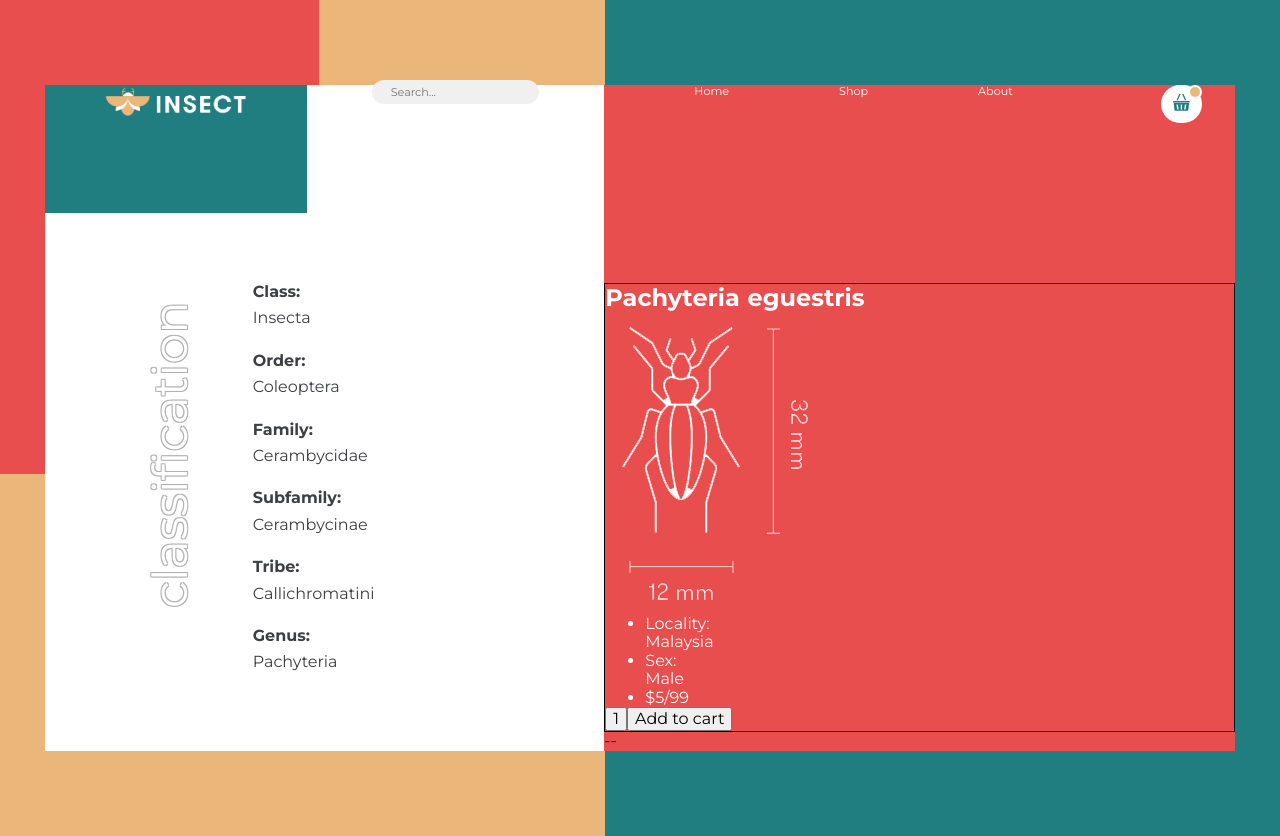
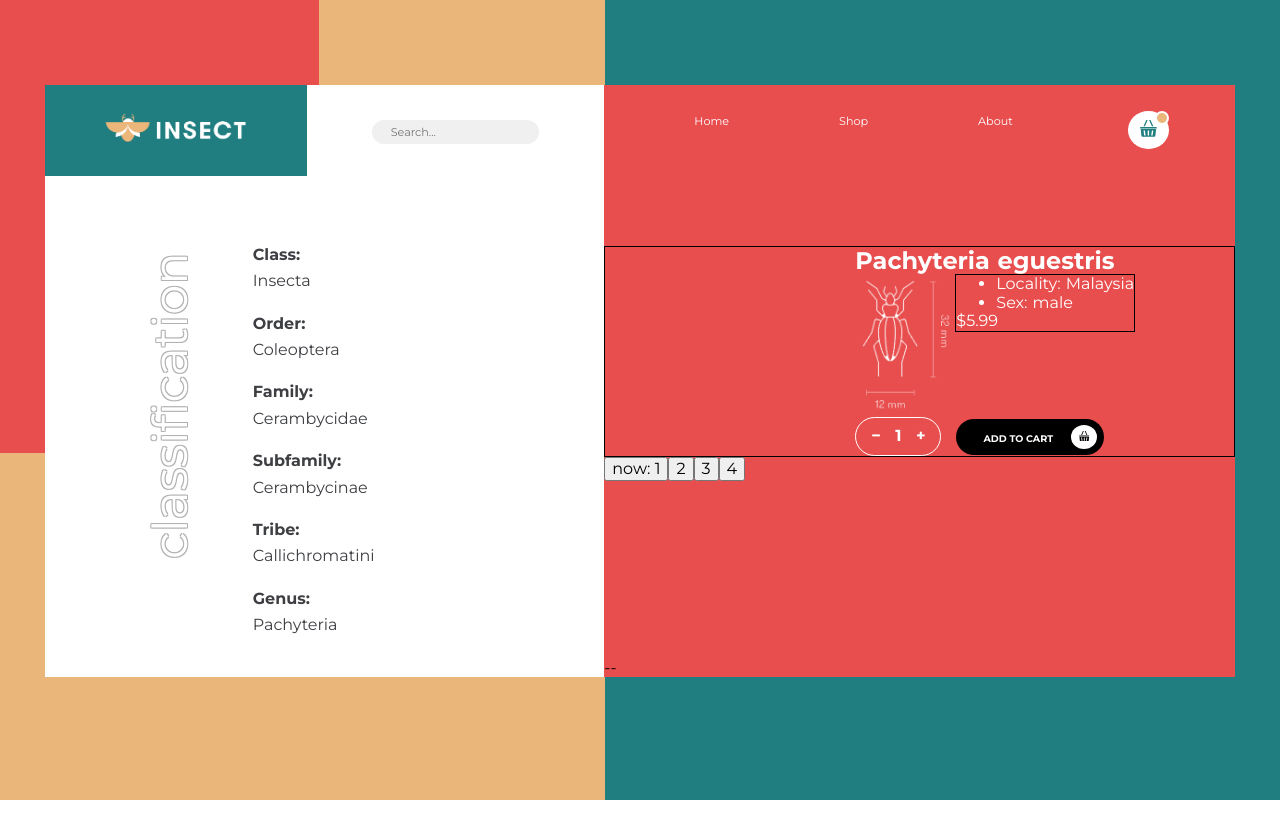
Before and after one commit to llChimerall/nuxttest, a Nuxt app: page /bugtest in a window 1280 px wide. After the commit the page ends 800 px from the top, so only its background shows below. Built offline with nearby package versions, Linux system fonts and the light colour scheme.

Commit message:
add Bcounter.vue, add style for components

```diff
--- a/components/Bcart.vue
+++ b/components/Bcart.vue
@@ -1,32 +1,46 @@
 <template>
   <div class="bcart">
-    <button class="bcarticon">
-      <svg class="carticon" xmlns="http://www.w3.org/2000/svg" xmlns:xlink="http://www.w3.org/1999/xlink" aria-hidden="true" focusable="false" style="-ms-transform: rotate(360deg); -webkit-transform: rotate(360deg); transform: rotate(360deg);" preserveAspectRatio="xMidYMid meet" viewBox="0 0 512 512"><path d="M405.3 192L320 0h-42.7l85.3 192h42.7zM234.7 0H192l-85.3 192h42.7L234.7 0zm-192 469.3c0 23.5 19.1 42.7 42.7 42.7h341.3c23.5 0 42.7-19.1 42.7-42.7l21.3-192H21.3l21.4 192zm320-149.3h42.7L384 469.3h-42.7L362.7 320zm-128 0h42.7v149.3h-42.7V320zm-85.4 0l21.3 149.3H128L106.7 320h42.6zm341.4-106.7H21.3C9.5 213.3 0 222.9 0 234.7V256h512v-21.3c0-11.8-9.5-21.4-21.3-21.4z"/></svg>
+    <button
+      class="bcarticon"
+      :class="{bcarticon_add: add, bcarticon_small: small}"
+      >
+      <svg
+      class="carticon"
+      :class="{carticon_small: small}"
+      xmlns="http://www.w3.org/2000/svg" xmlns:xlink="http://www.w3.org/1999/xlink" aria-hidden="true" focusable="false" style="-ms-transform: rotate(360deg); -webkit-transform: rotate(360deg); transform: rotate(360deg);" preserveAspectRatio="xMidYMid meet" viewBox="0 0 512 512"><path d="M405.3 192L320 0h-42.7l85.3 192h42.7zM234.7 0H192l-85.3 192h42.7L234.7 0zm-192 469.3c0 23.5 19.1 42.7 42.7 42.7h341.3c23.5 0 42.7-19.1 42.7-42.7l21.3-192H21.3l21.4 192zm320-149.3h42.7L384 469.3h-42.7L362.7 320zm-128 0h42.7v149.3h-42.7V320zm-85.4 0l21.3 149.3H128L106.7 320h42.6zm341.4-106.7H21.3C9.5 213.3 0 222.9 0 234.7V256h512v-21.3c0-11.8-9.5-21.4-21.3-21.4z"/></svg>
     </button>
   </div>
 </template>
 
 <script>
+export default {
+		props: ['add', 'small']
+	}
 </script>
 
-<style>
+<style scoped>
 .bcart {
   text-align: center;
+  display: inline-block;
 }
 
 .bcarticon {
   border: 0px solid yellow;
-  border-radius: 300px;
+  border-radius: 50%;
   padding: 9px 12px;
   background: #ffffff;
   position: relative;
 }
 
-.bcarticon:before {
+.bcarticon_small {
+  padding: 6px 8px;
+}
+
+.bcarticon_add:before {
   content: '';
   position: absolute;
   border: 2px solid #ffffff;
-  border-radius: 200px;
+  border-radius: 50%;
   padding: 5px 5px;
   background: #ebb679;
   right: 0;
@@ -38,4 +52,10 @@
   width: 1.5em;
   height: 1.5em;
 }
+
+.carticon_small {
+  width: 1.1em;
+  height: 1.1em;
+  fill: black;
+}
 </style>
--- /dev/null
+++ b/components/Bcounter.vue
@@ -0,0 +1,53 @@
+<template>
+  <div class="bcounter">
+    <button class="click" @click="minusone">&minus;</button>
+    <span class="counter">{{ counter }}</span>
+    <button class="click" @click="plusone">&plus;</button>
+  </div>
+</template>
+
+<script>
+export default {
+  data: () => ({
+    counter: 1,
+  }),
+
+  methods: {
+    plusone() {
+      if (this.counter < 5) {
+        this.counter += 1
+      }
+    },
+    minusone() {
+      if (this.counter > 0) {
+        this.counter -= 1
+      }
+    }
+  }
+}
+</script>
+
+<style scoped>
+.bcounter {
+  border: 1px solid #fff;
+  border-radius: 300px;
+  padding: 5px;
+  display: inline-block;
+  font-weight: bold;
+}
+
+.click {
+  -webkit-appearance: none;
+  border: none;
+  background: none;
+  color: #fff;
+  font-weight: bold;
+  padding: 4px 10px;
+}
+
+.counter {
+  display: inline-block;
+  min-width: 15px;
+  text-align: center;
+}
+</style>
--- a/components/Bdescrib.vue
+++ b/components/Bdescrib.vue
@@ -1,18 +1,12 @@
 <template>
   <div class="bdescrib">
     <ul class="uldescrib">
-      <li>Class:</li>
-      <p>Insecta</p>
-      <li>Order:</li>
-      <p>Coleoptera</p>
-      <li>Family:</li>
-      <p>Cerambycidae</p>
-      <li>Subfamily:</li>
-      <p>Cerambycinae</p>
-      <li>Tribe:</li>
-      <p>Callichromatini</p>
-      <li>Genus:</li>
-      <p>Pachyteria</p>
+      <li>Class:<span>Insecta</span></li>
+      <li>Order:<span>Coleoptera</span></li>
+      <li>Family:<span>Cerambycidae</span></li>
+      <li>Subfamily:<span>Cerambycinae</span></li>
+      <li>Tribe:<span>Callichromatini</span></li>
+      <li>Genus:<span>Pachyteria</span></li>
     </ul>
   </div>
 </template>
@@ -35,9 +29,11 @@
   font-weight: bold;
 }
 
-.uldescrib p {
+.uldescrib span {
   margin: 0;
   padding-top: 0.5em;
   padding-bottom: 1.5em;
+  display: block;
+  font-weight: normal;
 }
 </style>
--- a/components/Blogo.vue
+++ b/components/Blogo.vue
@@ -1,6 +1,6 @@
 <template>
   <div class="blogo">
-    <a href="#"><img class="bpiclogo" src="/pics/blogo.png" alt="Логотип"></a>
+    <a class="logosrc" href="#"><img class="bpiclogo" src="/pics/blogo.png" alt="Логотип"></a>
   </div>
 </template>
 
@@ -8,13 +8,19 @@
 
 </script>
 
-<style>
+<style scoped>
 .blogo {
   background-color: #217e80;
   height: 100%;
   text-align: center;
 }
 
+.logosrc {
+  display: block;
+  padding-top: 26px;
+  padding-bottom: 26px;
+}
+
 .bpiclogo {
   width: 60%;
 }
--- a/components/Blot.vue
+++ b/components/Blot.vue
@@ -1,39 +1,72 @@
 <template>
   <div class="blot">
-    <h2>Pachyteria eguestris</h2>
+    <h2>{{ name }}</h2>
     <div>
-      <div class="bugsize">
-        <img alt="Bug size" src="/pics/bugsize.png" />
+      <div class="bugsizediv">
+        <img alt="Bug size" class="bugsize" :src="pic" />
       </div>
-      <ul class="bugdescrib">
-        <li>Locality:</li>
-        <p>Malaysia</p>
-        <li>Sex:</li>
-        <p>Male</p>
-        <li>$5/99</li>
-      </ul>
-      <button>1</button>
-      <button>Add to cart</button>
+      <div class="bugdescrib">
+        <ul class="bugdescribul">
+          <li>Locality: <span>{{ locality }}</span></li>
+          <li>Sex: <span>{{ sex }}</span></li>
+        </ul>
+        <span class="price">{{ price }}</span>
+      </div>
+      <div>
+        <Bcounter />
+        <button class="addcart">Add to cart <span class="icon"><Bcart small="small" /></span></button>
+      </div>
     </div>
   </div>
 </template>
 
 <script>
 import Bcart from '~/components/Bcart.vue'
+import Bcounter from '~/components/Bcounter.vue'
 
 export default {
+  props: ['name', 'pic', 'sex', 'locality', 'price'],
     components: {
-      Bcart
+      Bcart,
+      Bcounter
     }
 	}
 </script>
 
-<style>
+<style scoped>
 .blot {
   color: white;
   border: 1px solid black;
+  padding-left: 250px;
+}
+
+.bugsizediv {
+  display: inline-block;
 }
 
 .bugsize {
+  width: 100px;
+}
+
+.bugdescrib {
+  display: inline-block;
+  border: 1px solid black;
+  vertical-align: top;
+}
+
+.addcart {
+  border: 0px solid yellow;
+  border-radius: 300px;
+  padding: 6px 7px 6px 27px;
+  background: #000000;
+  color: #ffffff;
+  text-transform: uppercase;
+  font-weight: bold;
+  font-size: 0.6em;
+  margin-left: 15px;
+}
+
+.icon {
+  padding-left: 15px;
 }
 </style>
--- a/components/Bmenu.vue
+++ b/components/Bmenu.vue
@@ -12,13 +12,17 @@
 
 </script>
 
-<style>
+<style scoped>
+.bnavigation {
+  padding-top: 30px;
+}
+
 .navigation li {
   display: inline;
 }
 
 .navigation li a {
-  padding: 20px 50px;
+  padding: 35px 50px;
   margin-right: 10px;
   text-decoration: none;
   color: white;
--- a/components/Bsearch.vue
+++ b/components/Bsearch.vue
@@ -10,11 +10,12 @@
 <script>
 </script>
 
-<style>
+<style scoped>
 .bsearch {
   background-color: #ffffff;
   height: 100%;
   text-align: center;
+  padding-top: 40px;
 }
 
 .binput {
--- a/nuxt.config.js
+++ b/nuxt.config.js
@@ -13,8 +13,12 @@ module.exports = {
       { rel: 'icon', type: 'image/x-icon', href: '/favicon.ico' },
       { rel: 'stylesheet', href: 'https://use.fontawesome.com/releases/v5.5.0/css/brands.css'},
       { rel: 'stylesheet', href: 'https://use.fontawesome.com/releases/v5.5.0/css/fontawesome.css'}
+    ],
+    script: [
+      { src: 'https://code.iconify.design/1/1.0.2/iconify.min.js' }
     ]
   },
+
   /*
   ** Customize the progress bar color
   */
--- a/pages/bugtest.vue
+++ b/pages/bugtest.vue
@@ -12,7 +12,7 @@
           <Bmenu />
         </div>
         <div class="cart">
-          <Bcart />
+          <Bcart add="+" />
         </div>
       </div>
       <div class="main">
@@ -23,7 +23,14 @@
           <Bdescrib />
         </div>
         <div class="buy">
-          <Blot />
+          <Blot
+            v-if="currentBug"
+            v-bind="currentBug"
+           />
+          <button @click="bug = 0"><span v-if="bug === 0">now: </span>1</button>
+          <button @click="bug = 1"><span v-if="bug === 1">now: </span>2</button>
+          <button @click="bug = 2"><span v-if="bug === 2">now: </span>3</button>
+          <button @click="bug = 3"><span v-if="bug === 3">now: </span>4</button>
         </div>
       </div>
       <div class="footer">
@@ -52,7 +59,47 @@ import Blot from '~/components/Blot.vue'
       Bcart,
       Bdescrib,
       Blot
+    },
+  data: () => ({
+    bug: 0,
+      bugs: [{
+        name: 'Pachyteria eguestris',
+        pic: '/pics/bugsize.png',
+        sex: 'male',
+        locality: 'Malaysia',
+        price: '$5.99'
+      },
+      {
+        name: 'Pachyteria eguestris',
+        pic: '/pics/bugsize.png',
+        sex: 'female',
+        locality: 'Kongo',
+        price: '$4.56'
+      },
+      {
+        name: 'Pachyteria eguestris',
+        pic: '/pics/bugsize.png',
+        sex: 'female',
+        locality: 'Russia',
+        price: '$99.99'
+      },
+      {
+        name: 'Pachyteria eguestris',
+        pic: '/pics/bugsize.png',
+        sex: 'male',
+        locality: 'America',
+        price: '$1.00'
+      },
+      ]
+  }),
+
+  computed: {
+    currentBug() {
+     // return this.bugs[0];
+
+      return this.bugs[this.bug];
     }
+  }
 	}
 </script>
 
@@ -87,7 +134,6 @@ import Blot from '~/components/Blot.vue'
 }
 
 .header {
-  height: 128px;
   font-size: 0.7em;
 }
 
@@ -105,6 +151,7 @@ import Blot from '~/components/Blot.vue'
 
 .cart {
   width: 9%;
+  padding-top: 26px;
 }
 
 .describ {
```
